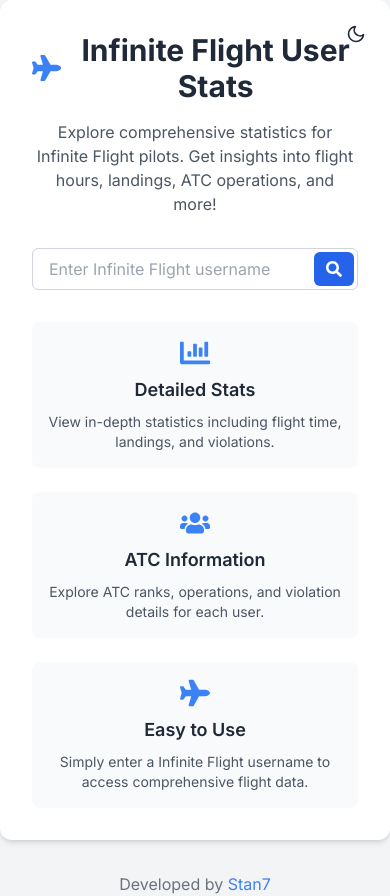
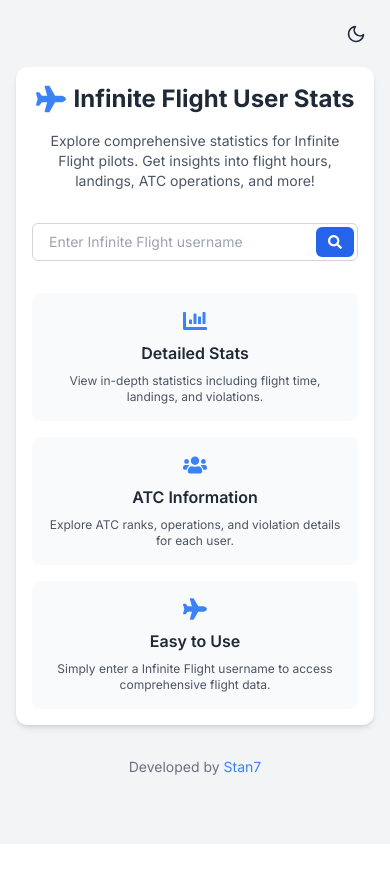
Before and after one commit to Stanislas7/InfiniteStats, a Next.js app: page / in a window 390 px wide. After the commit the page ends 844 px from the top, so only its background shows below. Built offline with nearby package versions, Linux system fonts and the light colour scheme.

Commit message:
Added responsive

```diff
--- a/src/app/page.tsx
+++ b/src/app/page.tsx
@@ -4,44 +4,44 @@
 
 export default function Home() {
   return (
-    <main className="flex flex-col items-center justify-center min-h-screen bg-gray-100 dark:bg-gray-900 transition-colors duration-300">
+    <main className="flex flex-col items-center justify-center min-h-screen p-4 bg-gray-100 dark:bg-gray-900 transition-colors duration-300">
       <div className="absolute top-4 right-4">
         <DarkModeToggle />
       </div>
-      <div className="w-full max-w-2xl p-8 space-y-8 bg-white dark:bg-gray-800 rounded-xl shadow-md">
+      <div className="w-full max-w-4xl p-4 sm:p-8 space-y-8 bg-white dark:bg-gray-800 rounded-xl shadow-md">
         <div className="text-center">
           <div className="flex justify-center items-center mb-4">
-            <FaPlane className="text-4xl text-blue-500 mr-3" />
-            <h1 className="text-3xl font-bold text-gray-800 dark:text-gray-200">
+            <FaPlane className="text-3xl sm:text-4xl text-blue-500 mr-2 sm:mr-3" />
+            <h1 className="text-2xl sm:text-3xl font-bold text-gray-800 dark:text-gray-200">
               Infinite Flight User Stats
             </h1>
           </div>
-          <p className="text-gray-600 dark:text-gray-300 mb-6">
+          <p className="text-sm sm:text-base text-gray-600 dark:text-gray-300 mb-6">
             Explore comprehensive statistics for Infinite Flight pilots. Get insights into flight hours, landings, ATC operations, and more!
           </p>
         </div>
 
         <UsernameForm />
 
-        <div className="grid grid-cols-1 md:grid-cols-3 gap-6 mt-8">
+        <div className="grid grid-cols-1 sm:grid-cols-2 lg:grid-cols-3 gap-4 sm:gap-6 mt-8">
           <FeatureCard
-            icon={<FaChartBar className="text-3xl text-blue-500" />}
+            icon={<FaChartBar className="text-2xl sm:text-3xl text-blue-500" />}
             title="Detailed Stats"
             description="View in-depth statistics including flight time, landings, and violations."
           />
           <FeatureCard
-            icon={<FaUsers className="text-3xl text-blue-500" />}
+            icon={<FaUsers className="text-2xl sm:text-3xl text-blue-500" />}
             title="ATC Information"
             description="Explore ATC ranks, operations, and violation details for each user."
           />
           <FeatureCard
-            icon={<FaPlane className="text-3xl text-blue-500" />}
+            icon={<FaPlane className="text-2xl sm:text-3xl text-blue-500" />}
             title="Easy to Use"
             description="Simply enter a Infinite Flight username to access comprehensive flight data."
           />
         </div>
       </div>
-      <footer className="mt-8 text-center text-gray-500 dark:text-gray-400">
+      <footer className="mt-8 text-center text-sm text-gray-500 dark:text-gray-400">
         Developed by <a href="https://community.infiniteflight.com/u/stan7/summary" target="_blank" rel="noopener noreferrer" className="text-blue-500 hover:underline">Stan7</a>
       </footer>
     </main>
@@ -52,8 +52,8 @@
   return (
     <div className="bg-gray-50 dark:bg-gray-700 p-4 rounded-lg text-center">
       <div className="flex justify-center mb-2">{icon}</div>
-      <h2 className="text-lg font-semibold text-gray-800 dark:text-gray-200 mb-2">{title}</h2>
-      <p className="text-sm text-gray-600 dark:text-gray-300">{description}</p>
+      <h2 className="text-base sm:text-lg font-semibold text-gray-800 dark:text-gray-200 mb-2">{title}</h2>
+      <p className="text-xs sm:text-sm text-gray-600 dark:text-gray-300">{description}</p>
     </div>
   );
 }
--- a/src/app/stats/[username]/page.tsx
+++ b/src/app/stats/[username]/page.tsx
@@ -1,5 +1,6 @@
 import { fetchUserStats } from '@/lib/api';
 import Link from 'next/link';
+import { redirect } from 'next/navigation';
 import DarkModeToggle from '@/components/DarkModeToggle';
 import UsernameForm from '@/components/UsernameForm';
 import { FaGraduationCap, FaHeadset, FaBuilding, FaPlane, FaLandmark, FaClock, FaExclamationTriangle, FaStar } from 'react-icons/fa';
@@ -9,6 +10,12 @@
 }: {
   params: { username: string };
 }) {
+  const trimmedUsername = params.username.trim();
+
+  if (!trimmedUsername) {
+    redirect('/');
+  }
+
   try {
     const stats = await fetchUserStats(params.username);
 
@@ -19,20 +26,20 @@
 
     return (
       <div className="flex flex-col items-center min-h-screen bg-gray-100 dark:bg-gray-900 transition-colors duration-300">
-        <div className="absolute top-4 right-4">
+        <div className="fixed top-4 right-4 z-10">
           <DarkModeToggle />
         </div>
-        <div className="w-full max-w-4xl p-8 space-y-8">
-          <div className="mt-8 mb-12">
+        <div className="w-full max-w-4xl p-4 sm:p-8 space-y-8 mt-16 sm:mt-8">
+          <div className="mb-8 sm:mb-12">
             <UsernameForm />
           </div>
 
-          <div className="bg-gray-200 dark:bg-gray-800 rounded-xl shadow-md p-6">
-            <h1 className="text-2xl font-semibold text-center text-gray-800 dark:text-gray-200 mb-6">
+          <div className="bg-gray-200 dark:bg-gray-800 rounded-xl shadow-md p-4 sm:p-6">
+            <h1 className="text-xl sm:text-2xl font-semibold text-center text-gray-800 dark:text-gray-200 mb-6">
               Stats for <span className="underline decoration-blue-500">{stats.discourseUsername}</span>
             </h1>
             <div className="bg-white dark:bg-gray-700 rounded-lg p-4 mb-6">
-              <div className="grid grid-cols-3 gap-4">
+              <div className="grid grid-cols-1 sm:grid-cols-3 gap-4">
                 <MainStatItem icon={<FaGraduationCap />} label="Grade" value={stats.grade} />
                 <MainStatItem icon={<FaHeadset />} label="ATC Rank" value={rankDict[stats.atcRank ?? 0]} />
                 <MainStatItem icon={<FaBuilding />} label="Virtual Organization" value={stats.virtualOrganization || 'None'} />
@@ -49,8 +56,8 @@
             </div>
 
             <div className="mt-6 bg-white dark:bg-gray-700 rounded-lg p-4">
-              <h2 className="text-lg font-semibold text-center text-gray-800 dark:text-gray-200 mb-4">ATC Violations by Level</h2>
-              <div className="grid grid-cols-3 gap-4">
+              <h2 className="text-base sm:text-lg font-semibold text-center text-gray-800 dark:text-gray-200 mb-4">ATC Violations by Level</h2>
+              <div className="grid grid-cols-1 sm:grid-cols-3 gap-4">
                 <MainStatItem icon={<FaExclamationTriangle />} label="Level 1" value={stats.violationCountByLevel.level1.toLocaleString()} />
                 <MainStatItem icon={<FaExclamationTriangle />} label="Level 2" value={stats.violationCountByLevel.level2.toLocaleString()} />
                 <MainStatItem icon={<FaExclamationTriangle />} label="Level 3" value={stats.violationCountByLevel.level3.toLocaleString()} />
@@ -58,16 +65,16 @@
             </div>
           </div>
         </div>
-        <footer className="mt-8 mb-4 text-center text-gray-500 dark:text-gray-400">
+        <footer className="mt-8 mb-4 text-center text-sm text-gray-500 dark:text-gray-400">
           Developed by <a href="https://community.infiniteflight.com/u/stan7/summary" target="_blank" rel="noopener noreferrer" className="text-blue-500 hover:underline">Stan7</a>
         </footer>
       </div>
     );
   } catch (error) {
     return (
-      <div className="flex items-center justify-center min-h-screen bg-gray-100 dark:bg-gray-900">
+      <div className="flex items-center justify-center min-h-screen bg-gray-100 dark:bg-gray-900 p-4">
         <div className="text-center">
-          <h1 className="text-3xl font-bold text-red-600 dark:text-red-400 mb-4">User not found</h1>
+          <h1 className="text-2xl sm:text-3xl font-bold text-red-600 dark:text-red-400 mb-4">User not found</h1>
           <Link href="/" className="text-blue-500 hover:underline">
             Go back to search
           </Link>
@@ -80,10 +87,10 @@
 function MainStatItem({ icon, label, value }: { icon: React.ReactNode, label: string; value: string | number }) {
   return (
     <div className="text-center">
-      <h2 className="text-sm font-medium text-gray-500 dark:text-gray-400 mb-1">{label}</h2>
+      <h2 className="text-xs sm:text-sm font-medium text-gray-500 dark:text-gray-400 mb-1">{label}</h2>
       <div className="flex items-center justify-center">
-        <span className="text-2xl mr-2 text-blue-500">{icon}</span>
-        <p className="text-xl font-semibold text-gray-900 dark:text-gray-100">{value}</p>
+        <span className="text-xl sm:text-2xl mr-2 text-blue-500">{icon}</span>
+        <p className="text-lg sm:text-xl font-semibold text-gray-900 dark:text-gray-100">{value}</p>
       </div>
     </div>
   );
@@ -91,11 +98,11 @@
 
 function StatItem({ icon, label, value }: { icon: React.ReactNode, label: string; value: string | number | React.ReactNode }) {
   return (
-    <div className="bg-gray-100 dark:bg-gray-600 p-4 rounded-lg">
-      <h2 className="text-sm font-medium text-gray-500 dark:text-gray-300 mb-1">{label}</h2>
+    <div className="bg-gray-100 dark:bg-gray-600 p-3 sm:p-4 rounded-lg">
+      <h2 className="text-xs sm:text-sm font-medium text-gray-500 dark:text-gray-300 mb-1">{label}</h2>
       <div className="flex items-center">
-        <span className="text-2xl mr-2 text-blue-500">{icon}</span>
-        <div className="text-xl font-semibold text-gray-900 dark:text-gray-100">{value}</div>
+        <span className="text-lg sm:text-2xl mr-2 text-blue-500">{icon}</span>
+        <div className="text-sm sm:text-xl font-semibold text-gray-900 dark:text-gray-100">{value}</div>
       </div>
     </div>
   );
--- /dev/null
+++ b/src/app/stats/page.tsx
@@ -0,0 +1,5 @@
+import { redirect } from 'next/navigation';
+
+export default function StatsRedirect() {
+  redirect('/');
+}
--- a/src/components/UsernameForm.tsx
+++ b/src/components/UsernameForm.tsx
@@ -7,10 +7,11 @@
   const [username, setUsername] = useState('');
   const router = useRouter();
 
-  const handleSubmit = (e: React.FormEvent) => {
+  const handleSubmit = (e: React.FormEvent<HTMLFormElement>) => {
     e.preventDefault();
-    if (username.trim()) {
-      router.push(`/stats/${username}`);
+    const trimmedUsername = username.trim();
+    if (trimmedUsername) {
+      router.push(`/stats/${encodeURIComponent(trimmedUsername)}`);
     }
   };
 
@@ -21,14 +22,14 @@
         value={username}
         onChange={(e) => setUsername(e.target.value)}
         placeholder="Enter Infinite Flight username"
-        className="w-full px-4 py-2 pr-12 rounded-md border border-gray-300 dark:border-gray-600 bg-white dark:bg-gray-700 text-gray-900 dark:text-gray-100 focus:outline-none focus:ring-2 focus:ring-blue-500"
+        className="w-full px-4 py-2 pr-12 rounded-md border border-gray-300 dark:border-gray-600 bg-white dark:bg-gray-700 text-gray-900 dark:text-gray-100 focus:outline-none focus:ring-2 focus:ring-blue-500 text-sm sm:text-base"
         required
       />
       <button
         type="submit"
         className="absolute right-1 top-1 bottom-1 px-3 bg-blue-600 text-white rounded-md hover:bg-blue-700 focus:outline-none focus:ring-2 focus:ring-blue-500 focus:ring-offset-2 transition-colors duration-300"
       >
-        <FaSearch />
+        <FaSearch className="text-sm sm:text-base" />
       </button>
     </form>
   );
```
